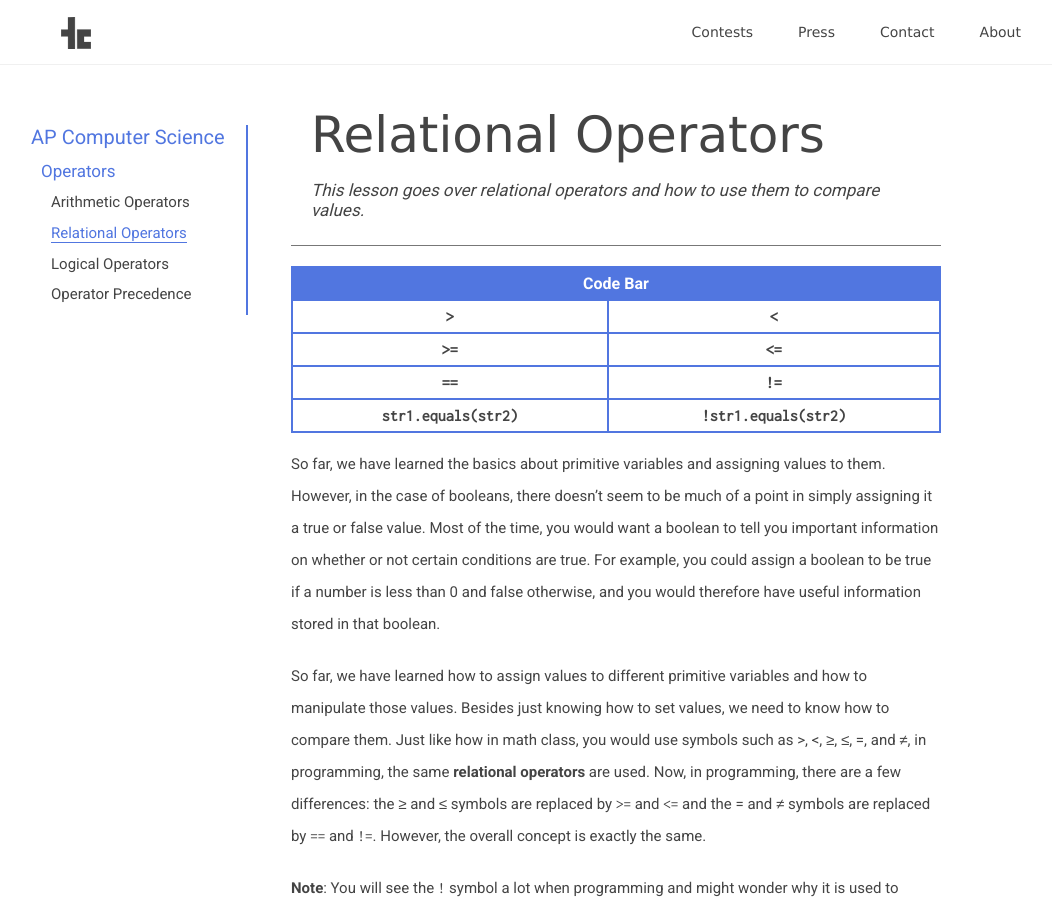
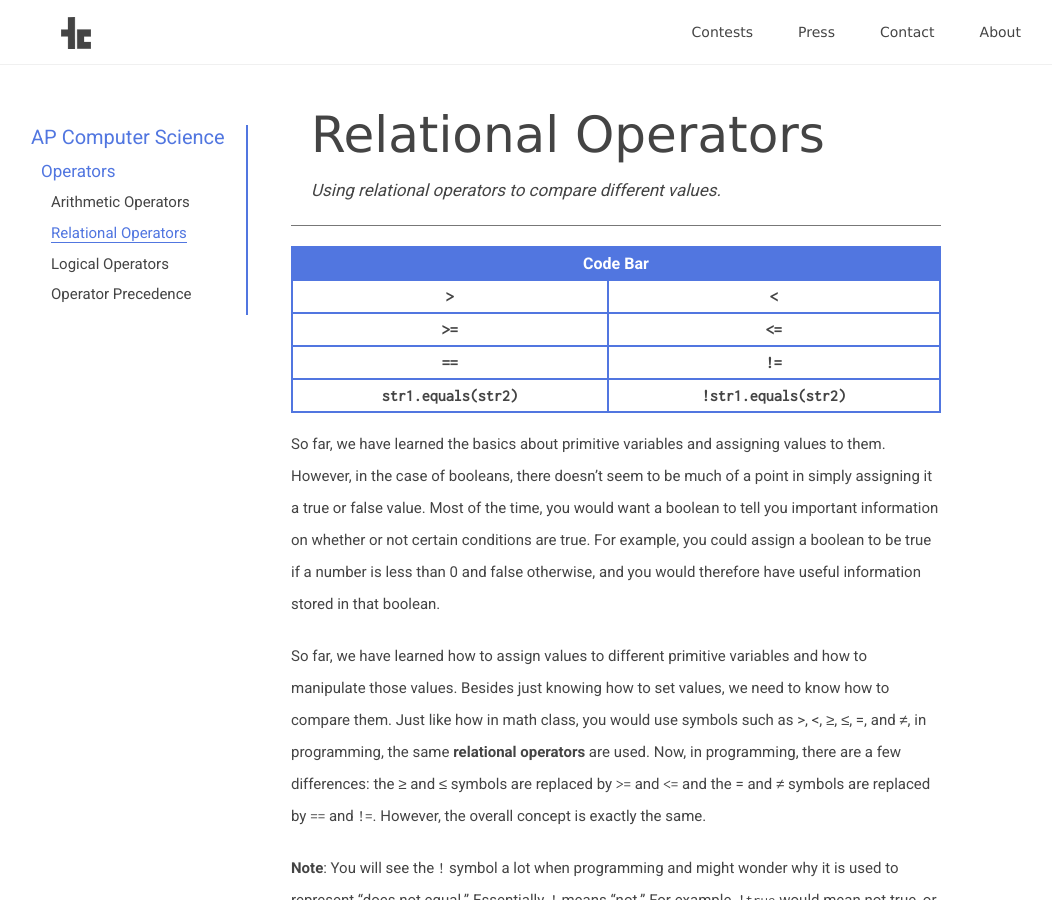
Before and after one commit to teamscode/teamscode.github.io, a Jekyll site: the page built from _posts/2017-11-25-relational-operators.md, in a window 1280 px wide and 900 px high. Shown: the whole window, without its empty margins (99-1151 px from the left). Built offline with Jekyll 4.4.1, drawn with Linux system fonts in a browser that asks for light colours; nearby versions of some CDN libraries.

Commit message:
Update 2017-11-25-relational-operators.md

```diff
--- a/_posts/2017-11-25-relational-operators.md
+++ b/_posts/2017-11-25-relational-operators.md
@@ -2,7 +2,7 @@
 layout: post-lesson
 permalink: /learn/ap-computer-science/relational-operators/
 lesson_title: Relational Operators
-lesson_desc: This lesson goes over relational operators and how to use them to compare values.
+lesson_desc: Using relational operators to compare different values.
 author: Alan Bi
 ---
 
```
